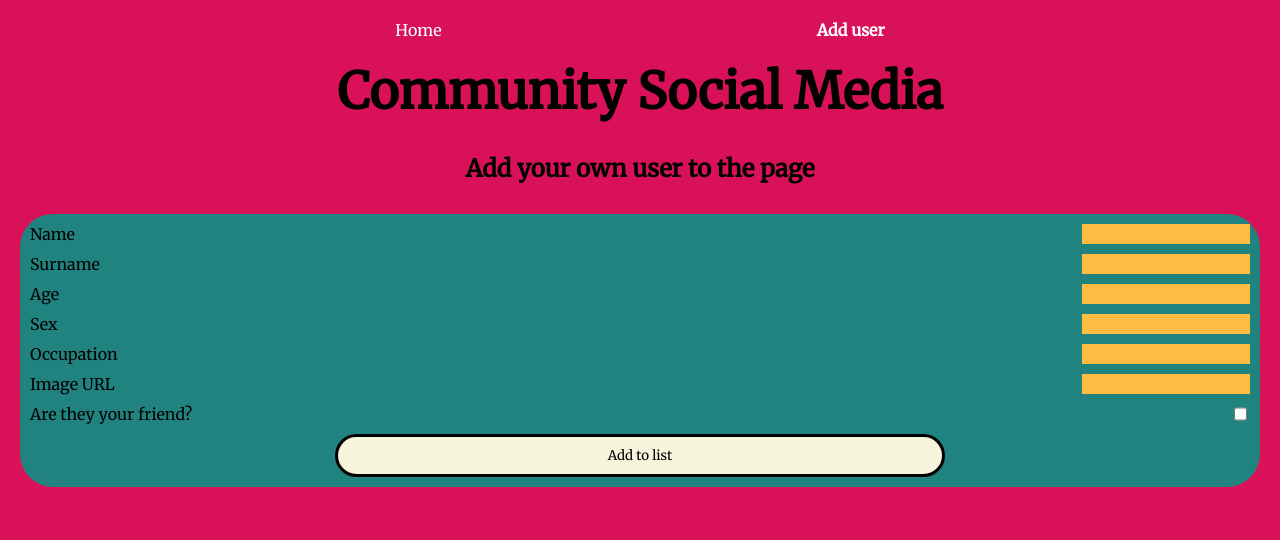
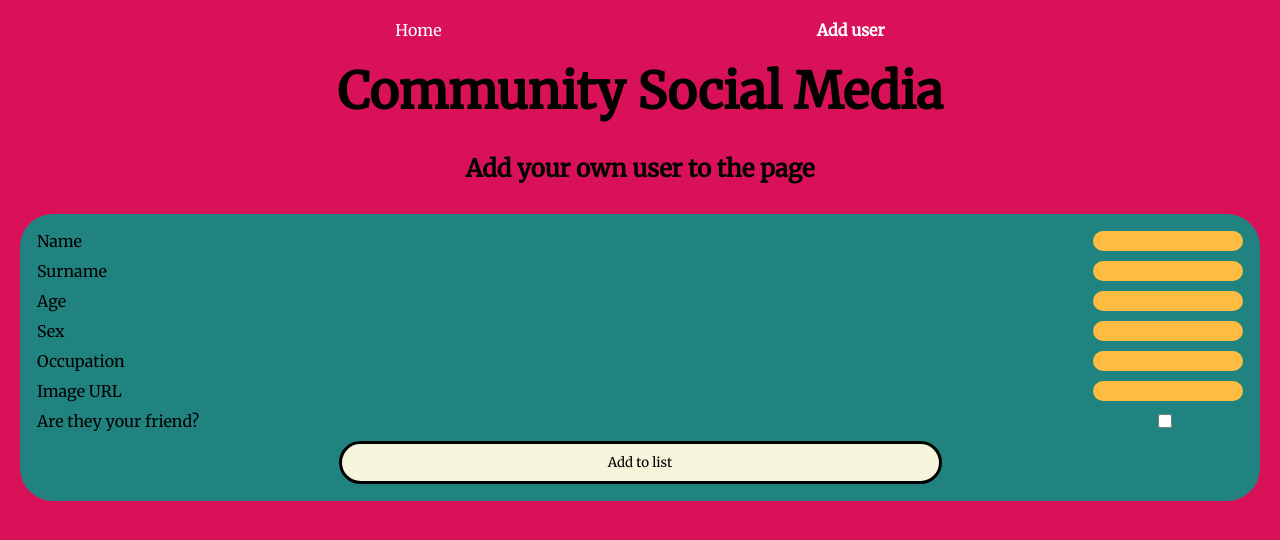
Before and after one commit to augusto-gs/202309-w9chwe-augusto-gomez, a React (Vite) app: page /add-user in a window 1280 px wide. Shown: the top 540 px of the page. Built offline with nearby package versions, Linux system fonts and the light colour scheme.

Commit message:
Add styles to form

```diff
--- a/src/components/AddUserForm/AddUserFormStyled.ts
+++ b/src/components/AddUserForm/AddUserFormStyled.ts
@@ -7,7 +7,7 @@ const AddUserFormStyled = styled.form`
   margin-top: 30px;
   background-color: ${({ theme }) => theme.colors.secondary};
   border-radius: 33px;
-  padding: 10px;
+  padding: 17px;
 
   .form {
     &__label {
@@ -20,6 +20,9 @@ const AddUserFormStyled = styled.form`
       background-color: ${({ theme }) => theme.colors.primary};
       accent-color: ${({ theme }) => theme.colors.primary};
       font-family: ${({ theme }) => theme.typography.secondary};
+      width: 56%;
+      border-radius: 33px;
+      max-width: 150px;
     }
   }
 
```
